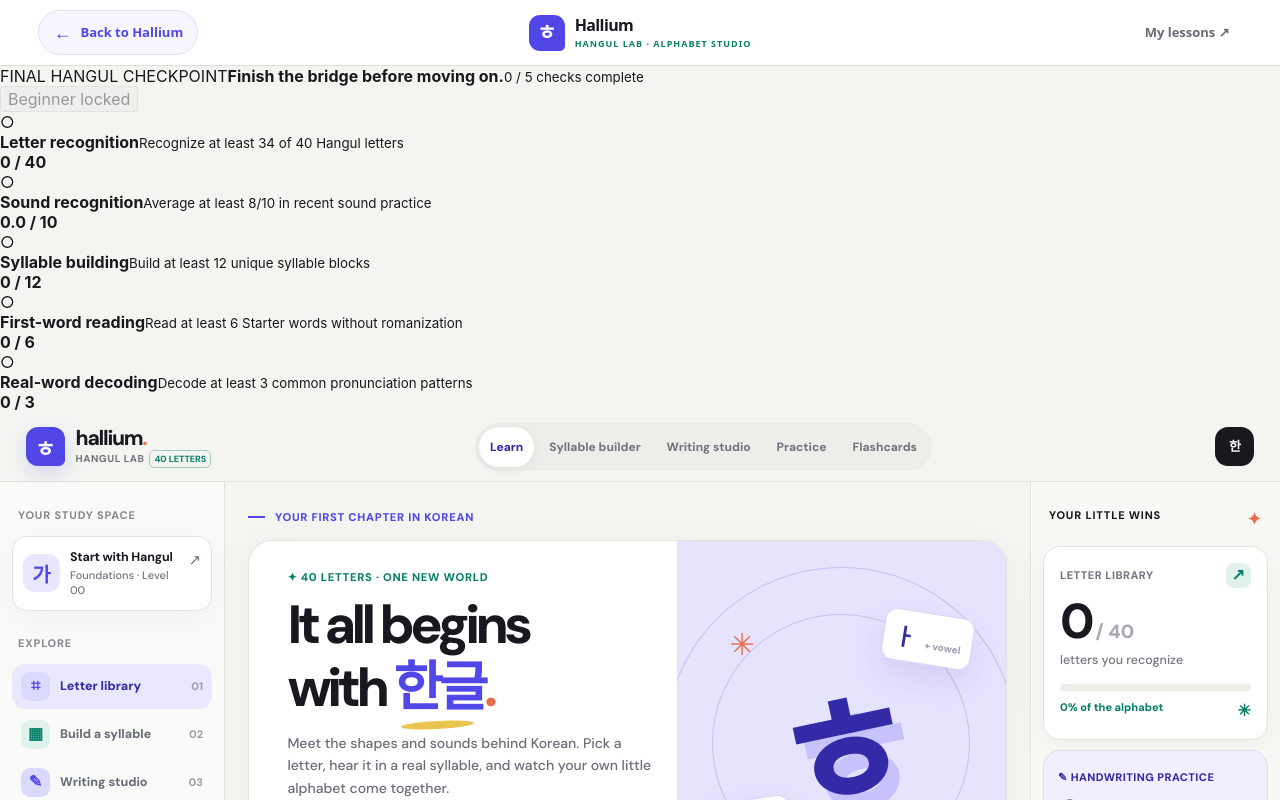
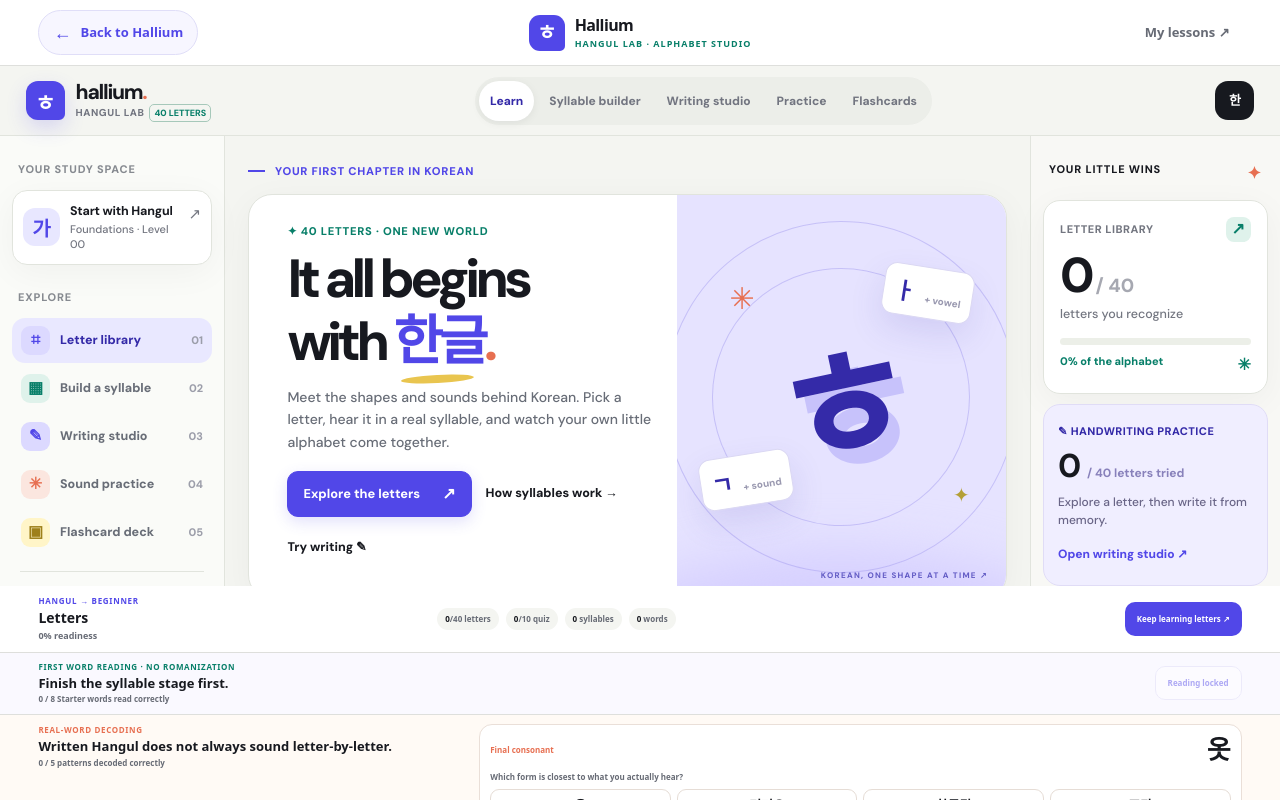
Before and after one commit to sushan5140/hallium, a Next.js app: page /hangul in a window 1280 px wide. Built offline with nearby package versions, Linux system fonts and the light colour scheme.

Commit message:
Batch 21.7: defer graduation checkpoint until after primary Hangul studio

```diff
--- a/app/hangul/page.js
+++ b/app/hangul/page.js
@@ -20,8 +20,8 @@ export default function HangulLab() {
         </div>
         <a className={styles.lessons} href="/?view=companion">My lessons <span aria-hidden="true">↗</span></a>
       </nav>
+      <HangulLabBridge />
       <HangulGraduationCheckpoint />
-      <HangulLabBridge />
     </main>
   );
 }
```
